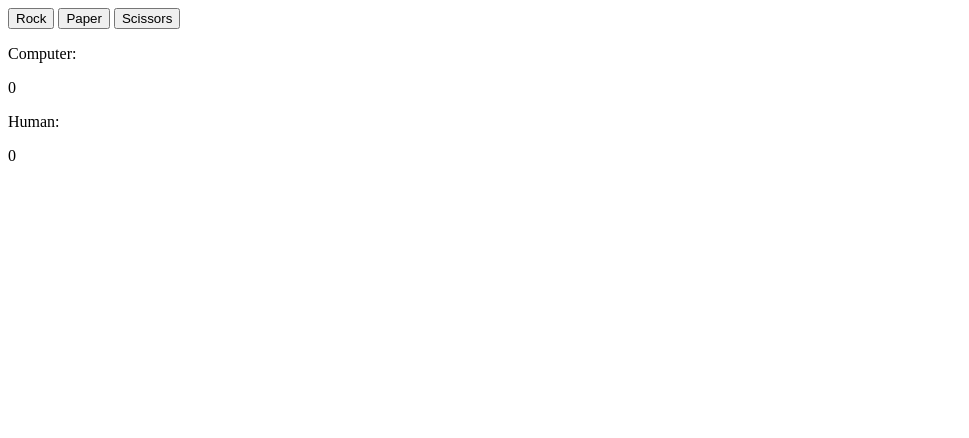
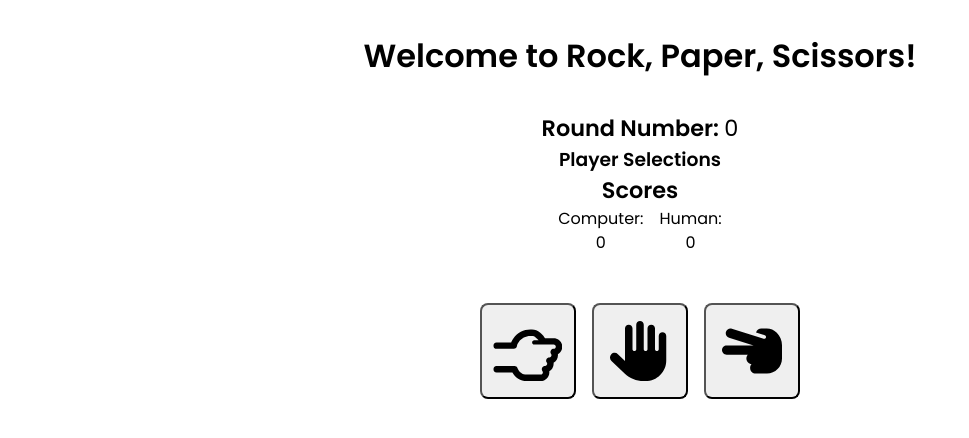
Before and after one commit to gbignell/rock-paper-scissors, a plain HTML site: page index.html in a window 1280 px wide. Shown: the whole page, without its empty margins (0-969 px from the left). Drawn offline with Linux system fonts and the light colour scheme.

Commit message:
Basic GUI complete

```diff
--- a/index.html
+++ b/index.html
@@ -4,26 +4,46 @@
     <meta charset="UTF-8" />
     <meta http-equiv="X-UA-Compatible" content="IE=edge" />
     <meta name="viewport" content="width=device-width, initial-scale=1.0" />
+    <link rel="stylesheet" href="style.css" />
     <title>Rock Paper Scissors</title>
   </head>
   <body>
-    <button value="rock">Rock</button>
-    <button value="paper">Paper</button>
-    <button value="scissors">Scissors</button>
+    <div class="main">
+      <h1>Welcome to Rock, Paper, Scissors!</h1>
 
       <div>
-      <p id="turnCount"></p>
+        <h2>Round Number: <span id="turnCount">0</span></h2>
+      </div>
+      <h3>Player Selections</h3>
       <p id="selections"></p>
-    </div>
-
+      <h2>Scores</h2>
       <div class="score">
+        <div class="scores">
           <label for="comp">Computer:</label>
           <p id="comp">0</p>
+        </div>
+        <div class="scores">
           <label for="human">Human:</label>
           <p id="human">0</p>
         </div>
+      </div>
+
+      <div class="buttons" id="buttons">
+        <button value="rock">
+          <img id="rock" src="images/hand-back-fist-regular.svg" alt="rock" />
+        </button>
+        <button value="paper">
+          <img src="images/hand-solid.svg" alt="paper" />
+        </button>
+        <button value="scissors">
+          <img src="images/hand-scissors-solid.svg" alt="scissors" />
+        </button>
+      </div>
+
       <div class="winner">
         <p id="winner"></p>
+      </div>
+      <button id="reset" value="reset">Play Again</button>
     </div>
     <script src="index.js"></script>
   </body>
--- a/index.js
+++ b/index.js
@@ -3,7 +3,6 @@ let compScore = 0;
 let playerScore = 0;
 let playerSelection = "";
 let turnCount = 0;
-// game();
 
 const buttons = document.querySelectorAll("button");
 
@@ -11,16 +10,30 @@ buttons.forEach((button) => {
   // and for each one we add a 'click' listener
   button.addEventListener("click", () => {
     playerSelection = button.value;
+    turnCount++;
     game();
-    if (turnCount > 5) {
-      compScore = 0;
-      playerScore = 0;
-      playerSelection = "";
-      turnCount = 0;
-      alert("Game Over!");
+    if (turnCount >= 5) {
+      document.getElementById("buttons").style.display = "none";
+      document.getElementById("reset").style.display = "block";
+      if (button.value === "reset") {
+        reset();
+      }
     }
   });
 });
+
+function reset() {
+  turnCount = 0;
+  compScore = 0;
+  playerScore = 0;
+  document.getElementById("selections").textContent = "";
+  document.getElementById("human").textContent = `${playerScore}`;
+  document.getElementById("comp").textContent = `${compScore}`;
+  document.getElementById("turnCount").textContent = `${turnCount}`;
+  document.getElementById("winner").textContent = "";
+  document.getElementById("buttons").style.display = "flex";
+  document.getElementById("reset").style.display = "none";
+}
 
 function getComputerChoice() {
   num = Math.floor(Math.random() * 3);
@@ -67,12 +80,12 @@ function game() {
   playRound(playerSelection, computerSelection);
   document.getElementById(
     "selections"
-  ).textContent = `Player: ${playerSelection}, Computer: ${computerSelection}`;
+  ).textContent = `Human: ${playerSelection}, Computer: ${computerSelection}`;
   document.getElementById("human").textContent = `${playerScore}`;
   document.getElementById("comp").textContent = `${compScore}`;
   document.getElementById("turnCount").textContent = `${turnCount}`;
-  turnCount++;
-  if (turnCount > 5) {
+
+  if (turnCount === 5) {
     let champ = winner();
     document.getElementById("winner").textContent = `Winner is: ${champ}`;
   }
--- /dev/null
+++ b/style.css
@@ -0,0 +1,143 @@
+@import url("https://fonts.googleapis.com/css2?family=Poppins:wght@400;600&display=swap");
+
+/* Box sizing rules */
+*,
+*::before,
+*::after {
+  box-sizing: border-box;
+}
+
+/* Remove default margin */
+body,
+h1,
+h2,
+h3,
+h4,
+p,
+figure,
+blockquote,
+dl,
+dd {
+  margin: 0;
+}
+
+/* Remove list styles on ul, ol elements with a list role, which suggests default styling will be removed */
+ul[role="list"],
+ol[role="list"] {
+  list-style: none;
+}
+
+/* Set core root defaults */
+html:focus-within {
+  scroll-behavior: smooth;
+}
+
+/* Set core body defaults */
+body {
+  min-height: 100vh;
+  font-family: "Poppins", sans-serif;
+  text-rendering: optimizeSpeed;
+  line-height: 1.5;
+  display: flex;
+  flex-direction: column;
+  align-items: center;
+}
+
+/* A elements that don't have a class get default styles */
+a:not([class]) {
+  text-decoration-skip-ink: auto;
+}
+
+/* Make images easier to work with */
+img,
+picture {
+  max-width: 100%;
+  display: block;
+}
+
+/* Inherit fonts for inputs and buttons */
+input,
+button,
+textarea,
+select {
+  font: inherit;
+}
+
+/* Remove all animations, transitions and smooth scroll for people that prefer not to see them */
+@media (prefers-reduced-motion: reduce) {
+  html:focus-within {
+    scroll-behavior: auto;
+  }
+
+  *,
+  *::before,
+  *::after {
+    animation-duration: 0.01ms !important;
+    animation-iteration-count: 1 !important;
+    transition-duration: 0.01ms !important;
+    scroll-behavior: auto !important;
+  }
+}
+
+.main {
+  min-height: 20vh;
+  display: flex;
+  flex-direction: column;
+  align-items: center;
+  justify-content: space-between;
+}
+
+.main h1 {
+  padding: 2rem;
+}
+
+.main h2 {
+  font-size: 1.4rem;
+}
+
+#selections {
+  display: inline;
+}
+
+#turnCount {
+  font-weight: 100;
+}
+
+.score {
+  display: flex;
+  gap: 1rem;
+  text-align: center;
+  padding: 0 0 3rem 0;
+}
+
+#reset {
+  display: none;
+}
+
+button {
+  width: 6rem;
+  height: 6rem;
+  padding: 1rem;
+  cursor: pointer;
+  border-radius: 0.5rem;
+}
+
+button:hover {
+  opacity: 0.5;
+}
+
+#rock {
+  transform: rotate(90deg);
+}
+
+.buttons {
+  display: flex;
+  justify-content: center;
+  align-items: center;
+  gap: 1rem;
+}
+
+#reset {
+  width: 10rem;
+  height: 5rem;
+}
```
Also changed, not shown: images/hand-back-fist-regular.svg (added), images/hand-scissors-solid.svg (added), images/hand-solid.svg (added), images/human.png (added), images/terminator.jpeg (added). Lines whose indentation alone changed are shown as unchanged.
